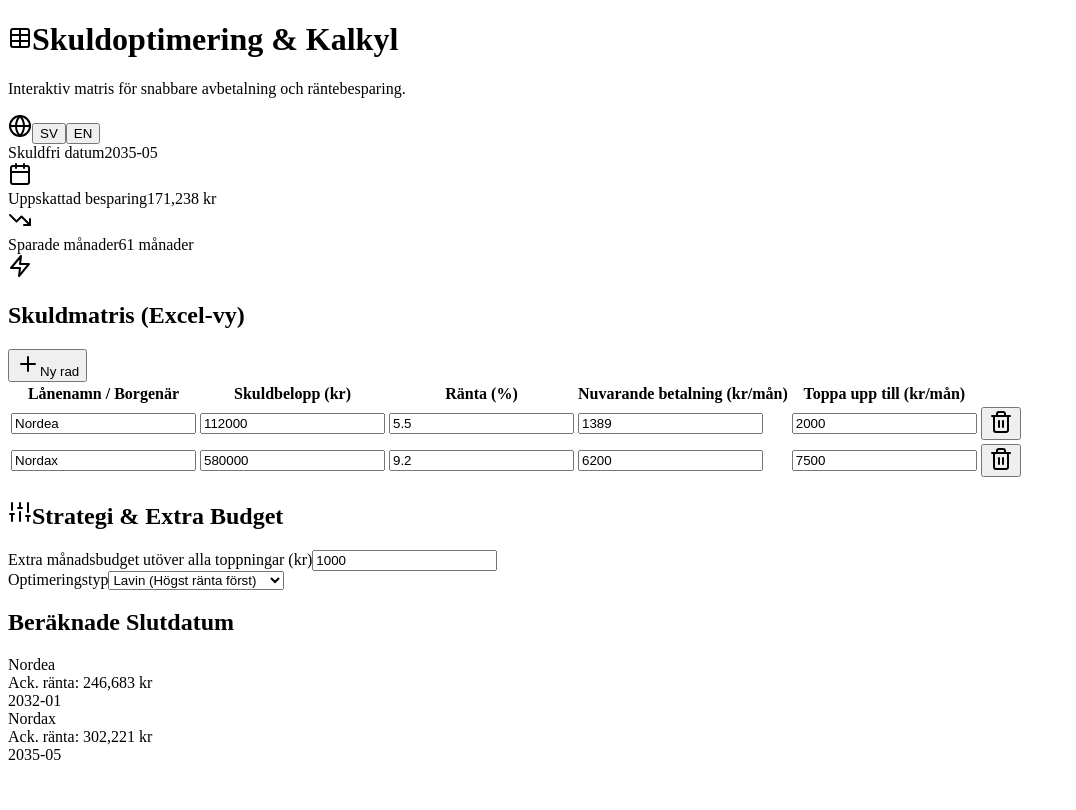
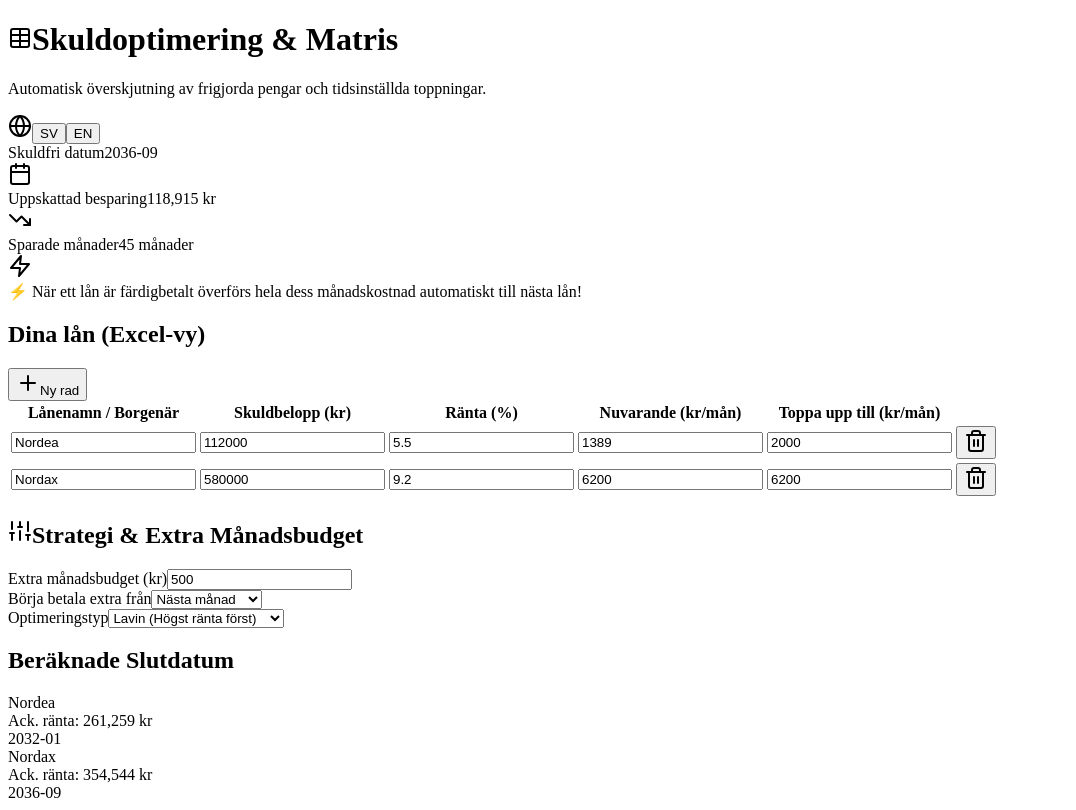
Before and after one commit to jonjys/debt-optimizer-standalone, a Next.js app: page / in a window 1280 px wide. Shown: the whole page, without its empty margins (0-1076 px from the left). Built offline with nearby package versions, Linux system fonts and the light colour scheme.

Commit message:
Update DebtOptimizerView.tsx

```diff
--- a/components/debt-optimizer/DebtOptimizerView.tsx
+++ b/components/debt-optimizer/DebtOptimizerView.tsx
@@ -2,7 +2,7 @@
 "use client";
 
 import React, { useState, useMemo } from "react";
-import { Plus, Trash2, TrendingDown, Calendar, Zap, Globe, Table as TableIcon, Sliders } from "lucide-react";
+import { Plus, Trash2, TrendingDown, Calendar, Zap, Globe, Table as TableIcon, Sliders, ArrowRight } from "lucide-react";
 import { calculateDebtStrategy } from "@/lib/debt-optimizer/engine";
 import type { Loan } from "@/lib/debt-optimizer/types";
 
@@ -18,6 +18,7 @@ export function DebtOptimizerView() {
       amortizationType: "annuity",
       currentMonthlyPayment: 1389,
       targetMonthlyPayment: 2000,
+      topUpStartMonthOffset: 1, // Börja nästa månad
     },
     {
       id: "2",
@@ -26,20 +27,24 @@ export function DebtOptimizerView() {
       interestRate: 9.2,
       amortizationType: "annuity",
       currentMonthlyPayment: 6200,
-      targetMonthlyPayment: 7500,
+      targetMonthlyPayment: 6200,
+      topUpStartMonthOffset: 1,
     },
   ]);
 
-  const [monthlyExtraBudget, setMonthlyExtraBudget] = useState<number>(1000);
+  const [monthlyExtraBudget, setMonthlyExtraBudget] = useState<number>(500);
+  const [extraStartMonthOffset, setExtraStartMonthOffset] = useState<number>(1); // 1 = Nästa månad
   const [strategy, setStrategy] = useState<"avalanche" | "snowball">("avalanche");
 
   const result = useMemo(() => {
     return calculateDebtStrategy({
       loans,
       monthlyExtraBudget,
+      extraBudgetStartMonthOffset: extraStartMonthOffset,
       strategy,
+      startDate: new Date(),
     });
-  }, [loans, monthlyExtraBudget, strategy]);
+  }, [loans, monthlyExtraBudget, extraStartMonthOffset, strategy]);
 
   const handleAddLoan = () => {
     const newLoan: Loan = {
@@ -50,6 +55,7 @@ export function DebtOptimizerView() {
       amortizationType: "annuity",
       currentMonthlyPayment: 1000,
       targetMonthlyPayment: 1500,
+      topUpStartMonthOffset: 1,
     };
     setLoans([...loans, newLoan]);
   };
@@ -66,62 +72,64 @@ export function DebtOptimizerView() {
 
   const t = {
     sv: {
-      title: "Skuldoptimering & Kalkyl",
-      subtitle: "Interaktiv matris för snabbare avbetalning och räntebesparing.",
+      title: "Skuldoptimering & Matris",
+      subtitle: "Automatisk överskjutning av frigjorda pengar och tidsinställda toppningar.",
       freedomDate: "Skuldfri datum",
       savings: "Uppskattad besparing",
       monthsSaved: "Sparade månader",
       monthsUnit: "månader",
-      settings: "Strategi & Extra Budget",
-      extraBudget: "Extra månadsbudget utöver alla toppningar (kr)",
+      settings: "Strategi & Extra Månadsbudget",
+      extraBudget: "Extra månadsbudget (kr)",
+      startFrom: "Börja betala extra från",
+      nextMonth: "Nästa månad",
+      in3Months: "Om 3 månader",
+      in6Months: "Om 6 månader",
       strategy: "Optimeringstyp",
       avalanche: "Lavin (Högst ränta först)",
       snowball: "Snöboll (Minst skuld först)",
-      loansTitle: "Skuldmatris (Excel-vy)",
+      loansTitle: "Dina lån (Excel-vy)",
       addLoan: "Ny rad",
       loanName: "Lånenamn / Borgenär",
       balance: "Skuldbelopp (kr)",
       rate: "Ränta (%)",
-      currentPayment: "Nuvarande betalning (kr/mån)",
+      currentPayment: "Nuvarande (kr/mån)",
       targetPayment: "Toppa upp till (kr/mån)",
-      type: "Typ",
-      annuity: "Annuitet",
-      straight: "Rak",
       milestones: "Beräknade Slutdatum",
-      paidOff: "Klart",
       interestPaid: "Ack. ränta",
+      rolloverNotice: "⚡ När ett lån är färdigbetalt överförs hela dess månadskostnad automatiskt till nästa lån!",
     },
     en: {
       title: "Debt Optimizer & Sheet",
-      subtitle: "Interactive matrix for faster payoff and interest savings.",
+      subtitle: "Automatic rollover of freed-up funds and scheduled top-ups.",
       freedomDate: "Debt-free Date",
       savings: "Estimated Savings",
       monthsSaved: "Months Saved",
       monthsUnit: "months",
-      settings: "Strategy & Extra Budget",
-      extraBudget: "Extra monthly budget beyond top-ups ($/kr)",
+      settings: "Strategy & Extra Monthly Budget",
+      extraBudget: "Extra monthly budget ($/kr)",
+      startFrom: "Start extra payment from",
+      nextMonth: "Next month",
+      in3Months: "In 3 months",
+      in6Months: "In 6 months",
       strategy: "Optimization Strategy",
       avalanche: "Avalanche (Highest rate first)",
       snowball: "Snowball (Lowest balance first)",
-      loansTitle: "Debt Matrix (Sheet View)",
+      loansTitle: "Your Loans (Sheet View)",
       addLoan: "Add Row",
       loanName: "Loan Name / Creditor",
       balance: "Balance",
       rate: "Interest (%)",
       currentPayment: "Current Payment (kr/mo)",
       targetPayment: "Top-up to (kr/mo)",
-      type: "Type",
-      annuity: "Annuity",
-      straight: "Straight",
       milestones: "Estimated Payoff Dates",
-      paidOff: "Paid",
       interestPaid: "Acc. Interest",
+      rolloverNotice: "⚡ When a loan is paid off, its payment automatically rolls over to the next loan!",
     },
   }[lang];
 
   return (
     <div className="max-w-6xl mx-auto space-y-6 py-4 px-2">
-      {/* Header */}
+      {/* Top Header */}
       <div className="flex flex-col sm:flex-row sm:items-center justify-between gap-4 border-b border-slate-800 pb-4">
         <div>
           <h1 className="text-2xl font-bold tracking-tight text-white flex items-center gap-2">
@@ -152,7 +160,7 @@ export function DebtOptimizerView() {
         </div>
       </div>
 
-      {/* KPI Cards */}
+      {/* KPI Overview */}
       <div className="grid grid-cols-1 sm:grid-cols-3 gap-3">
         <div className="bg-slate-900/80 border border-slate-800 rounded-lg p-4 flex items-center justify-between">
           <div>
@@ -183,10 +191,15 @@ export function DebtOptimizerView() {
         </div>
       </div>
 
+      {/* Rollover Banner */}
+      <div className="bg-teal-950/40 border border-teal-800/50 rounded-lg p-3 text-xs text-teal-300 font-medium flex items-center gap-2">
+        <span>{t.rolloverNotice}</span>
+      </div>
+
       {/* Main Grid Section */}
       <div className="grid grid-cols-1 lg:grid-cols-4 gap-4 items-start">
 
-        {/* Matrix Table */}
+        {/* Loan Matrix */}
         <div className="lg:col-span-3 bg-slate-900 border border-slate-800 rounded-xl overflow-hidden shadow-xl">
           <div className="p-4 border-b border-slate-800 flex items-center justify-between bg-slate-900">
             <h2 className="text-sm font-semibold text-white flex items-center gap-2">
@@ -274,13 +287,14 @@ export function DebtOptimizerView() {
           </div>
         </div>
 
-        {/* Sidebar Controls & Results */}
+        {/* Sidebar Controls & Output */}
         <div className="space-y-4">
           <div className="bg-slate-900 border border-slate-800 rounded-xl p-4 space-y-3 shadow-lg">
             <h2 className="text-xs font-bold text-slate-300 uppercase tracking-wider flex items-center gap-1.5">
               <Sliders className="w-3.5 h-3.5 text-teal-400" />
               {t.settings}
             </h2>
+
             <div>
               <label className="block text-xs text-slate-400 mb-1">{t.extraBudget}</label>
               <input
@@ -290,6 +304,20 @@ export function DebtOptimizerView() {
                 className="w-full bg-slate-950 border border-slate-800 rounded-lg px-3 py-1.5 text-white text-xs focus:outline-none focus:border-teal-500 font-mono"
               />
             </div>
+
+            <div>
+              <label className="block text-xs text-slate-400 mb-1">{t.startFrom}</label>
+              <select
+                value={extraStartMonthOffset}
+                onChange={(e) => setExtraStartMonthOffset(Number(e.target.value))}
+                className="w-full bg-slate-950 border border-slate-800 rounded-lg px-3 py-1.5 text-white text-xs focus:outline-none focus:border-teal-500"
+              >
+                <option value={1}>{t.nextMonth}</option>
+                <option value={3}>{t.in3Months}</option>
+                <option value={6}>{t.in6Months}</option>
+              </select>
+            </div>
+
             <div>
               <label className="block text-xs text-slate-400 mb-1">{t.strategy}</label>
               <select
```
